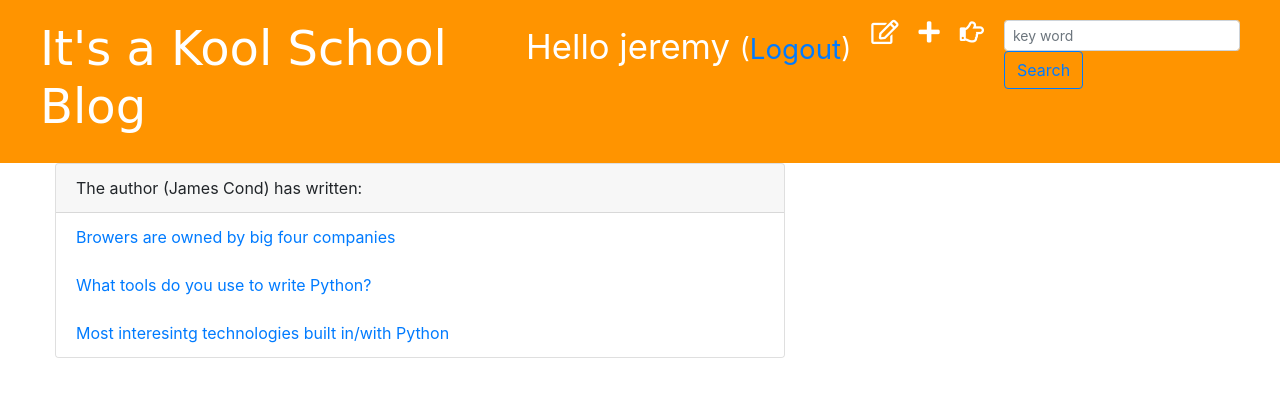
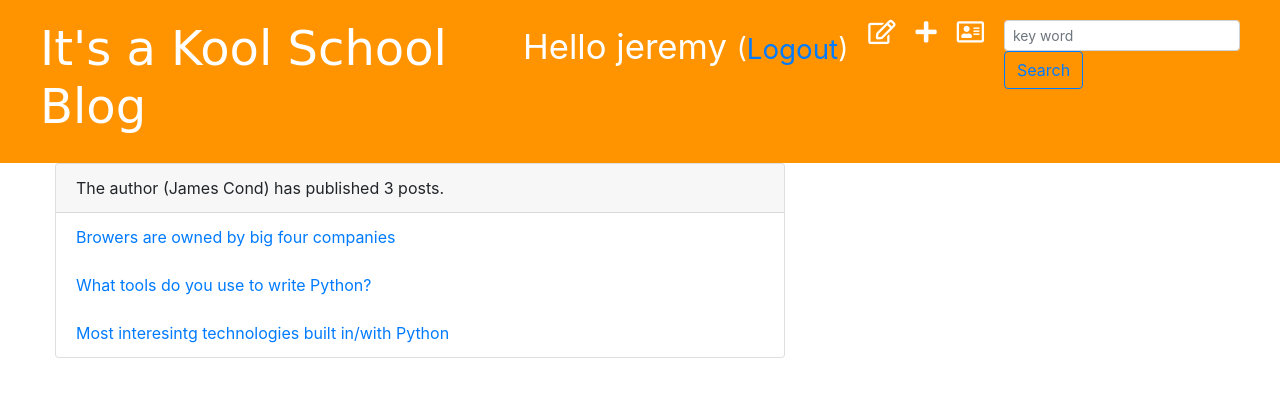
Before and after one commit to jeremy886/djangogirls, a Django app: a page that uses blog/templates/blog/base.html in a window 1280 px wide. Shown: the top 397 px of the page. Run offline with Django 3.2, Linux system fonts and the light colour scheme; a user stored in the database is signed in; data comes from the database, SQL or seed files in the repository; both versions use the stored data as it was after the commit; some libraries are stand-ins or nearby versions; some web fonts are replaced.

Commit message:
minor adjustment

```diff
--- a/blog/templates/blog/base.html
+++ b/blog/templates/blog/base.html
@@ -24,7 +24,7 @@
 
   {% if user.is_authenticated %}
     <a href="{% url 'blog:user_post' username=user.username %}" class="top-menu">
-      <i class="far fa-hand-point-right"></i></a>
+      <i class="far fa-address-card"></i></a>
     <a href="{% url 'blog:post_new' %}" class="top-menu"><i class="fas fa-plus"></i></a>
     <a href="{% url 'blog:post_draft_list' %}" class="top-menu"><i class="far fa-edit"></i></a>
     <p class="top-menu">Hello {{ user.username }}
--- a/blog/templates/blog/post_list.html
+++ b/blog/templates/blog/post_list.html
@@ -5,7 +5,7 @@
         <div class="post">
             <h1><a href="{%  url 'blog:post_detail' pk=post.pk %}">{{ post.title }}</a></h1>
             <div class="date">
-                <p>Published: {{ post.published_date }}</p>
+                <p>Published: {{ post.published_date }} Word Count ({{ post.text|wordcount }})</p>
             </div>
 
             <p>{{ post.text|linebreaksbr }}</p>
--- a/blog/templates/blog/user_post_list.html
+++ b/blog/templates/blog/user_post_list.html
@@ -3,7 +3,8 @@
 {% block content %}
   <div class="card">
     <div class="card-header">
-      The author ({{ object_list.0.author.first_name }} {{ object_list.0.author.last_name }}) has written:
+      The author ({{ object_list.0.author.first_name }} {{ object_list.0.author.last_name }})
+      has published {{ object_list|length }} posts.
     </div>
     <ul class="list-group list-group-flush">
     {% for post in object_list %}
```
Also changed, not shown: blog/views.py (line endings or trailing spaces), db.sqlite3, 1 other file.
